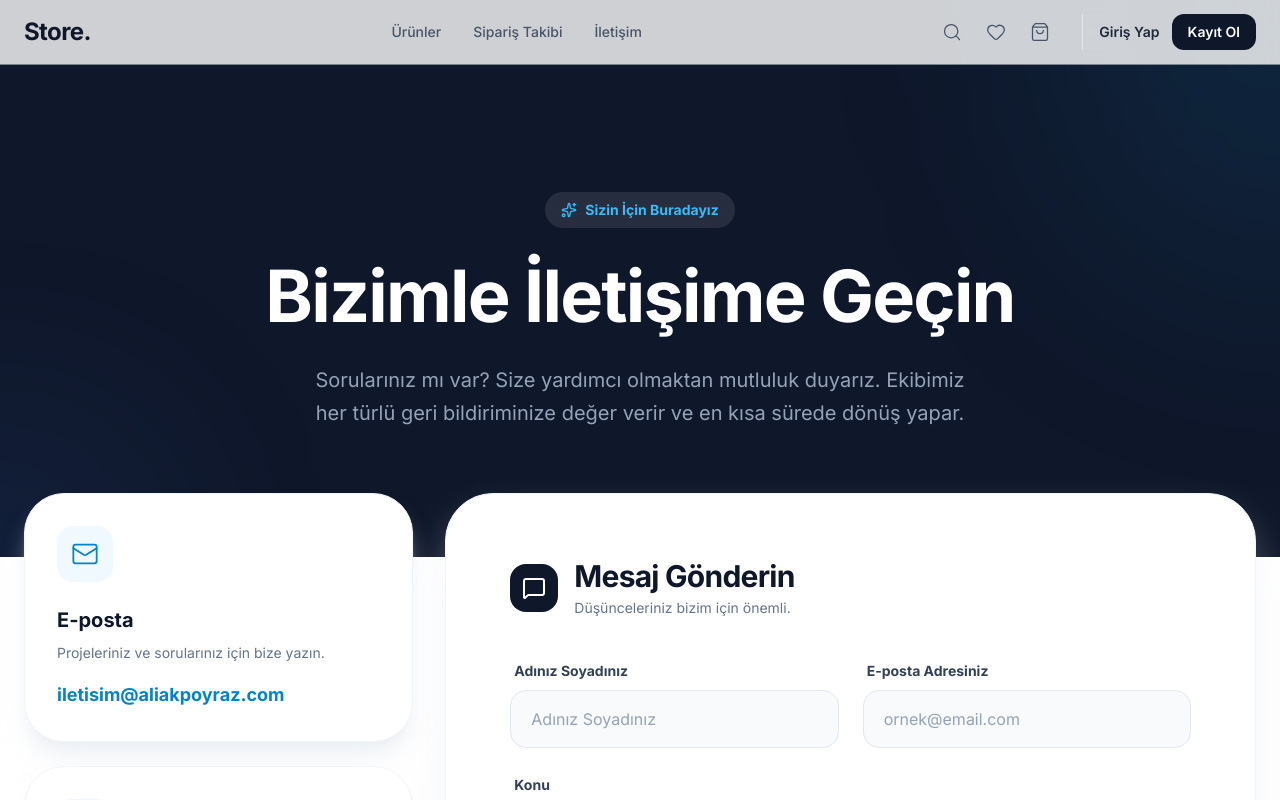
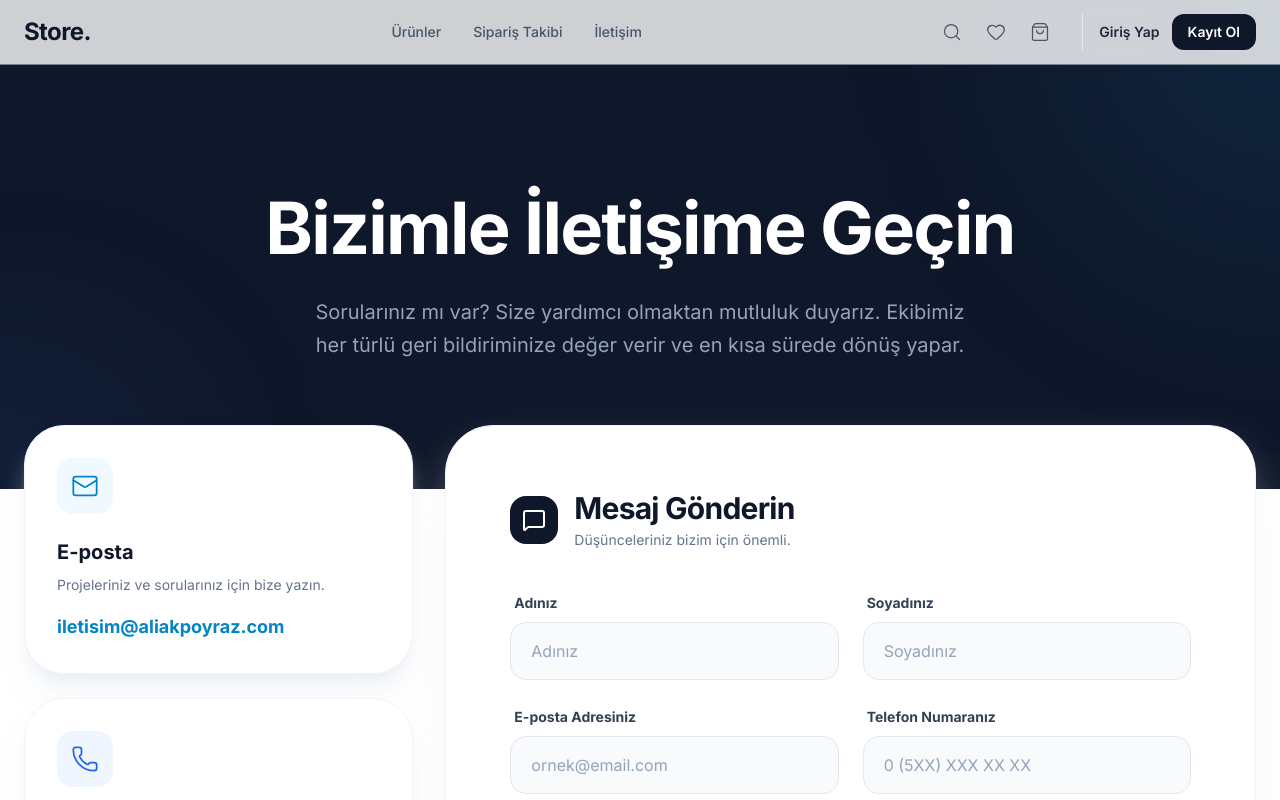
Before and after one commit to aliakpoyraz/mini-e-ticaret, a Next.js app: page /iletisim in a window 1280 px wide. Shown: the top 800 px of the page. Built offline with nearby package versions, Linux system fonts and the light colour scheme; no server answers; the database is empty.

Commit message:
Refine contact form: split name fields, added phone, and improved button UI

```diff
--- a/app/api/contact/route.ts
+++ b/app/api/contact/route.ts
@@ -4,9 +4,9 @@ import { sendEmail } from '@/lib/resend';
 export async function POST(req: NextRequest) {
     try {
         const body = await req.json();
-        const { name, email, subject, message } = body;
+        const { firstName, lastName, email, phone, subject, message } = body;
 
-        if (!name || !email || !subject || !message) {
+        if (!firstName || !lastName || !email || !phone || !subject || !message) {
             return NextResponse.json(
                 { error: 'Tüm alanlar zorunludur.' },
                 { status: 400 }
@@ -23,7 +23,17 @@ export async function POST(req: NextRequest) {
 
                     <div style="margin-bottom: 15px;">
                         <strong style="color: #666;">Gönderen:</strong><br/>
-                        <span style="font-size: 16px;">${name} (${email})</span>
+                        <span style="font-size: 16px;">${firstName} ${lastName}</span>
+                    </div>
+
+                    <div style="margin-bottom: 15px;">
+                        <strong style="color: #666;">E-posta:</strong><br/>
+                        <span style="font-size: 16px;">${email}</span>
+                    </div>
+
+                    <div style="margin-bottom: 15px;">
+                        <strong style="color: #666;">Telefon:</strong><br/>
+                        <span style="font-size: 16px;">${phone}</span>
                     </div>
 
                     <div style="margin-bottom: 15px;">
@@ -44,7 +54,7 @@ export async function POST(req: NextRequest) {
 
         const result = await sendEmail({
             to: adminEmail,
-            subject: `[İletişim Formu] ${subject}`,
+            subject: `[İletişim Formu] ${subject} - ${firstName} ${lastName}`,
             html: emailHtml,
         });
 
--- a/app/iletisim/ContactForm.tsx
+++ b/app/iletisim/ContactForm.tsx
@@ -8,8 +8,10 @@ export default function ContactForm() {
     const [isSuccess, setIsSuccess] = useState(false);
     const [error, setError] = useState('');
     const [formData, setFormData] = useState({
-        name: '',
+        firstName: '',
+        lastName: '',
         email: '',
+        phone: '',
         subject: '',
         message: ''
     });
@@ -36,7 +38,7 @@ export default function ContactForm() {
 
             if (res.ok) {
                 setIsSuccess(true);
-                setFormData({ name: '', email: '', subject: '', message: '' });
+                setFormData({ firstName: '', lastName: '', email: '', phone: '', subject: '', message: '' });
             } else {
                 setError(data.error || 'Mesaj gönderilemedi. Lütfen tüm alanları doldurduğunuzdan emin olun.');
             }
@@ -78,17 +80,32 @@ export default function ContactForm() {
 
             <div className="grid grid-cols-1 md:grid-cols-2 gap-6">
                 <div className="space-y-2">
-                    <label htmlFor="name" className="text-sm font-bold text-slate-700 ml-1">Adınız Soyadınız</label>
+                    <label htmlFor="firstName" className="text-sm font-bold text-slate-700 ml-1">Adınız</label>
                     <input
                         required
                         type="text"
-                        id="name"
-                        value={formData.name}
+                        id="firstName"
+                        value={formData.firstName}
                         onChange={handleChange}
                         className="w-full px-5 py-4 bg-slate-50 border border-slate-200 rounded-2xl focus:outline-none focus:ring-4 focus:ring-brand-500/10 focus:border-brand-500 transition-all text-slate-900 placeholder:text-slate-400"
-                        placeholder="Adınız Soyadınız"
+                        placeholder="Adınız"
                     />
                 </div>
+                <div className="space-y-2">
+                    <label htmlFor="lastName" className="text-sm font-bold text-slate-700 ml-1">Soyadınız</label>
+                    <input
+                        required
+                        type="text"
+                        id="lastName"
+                        value={formData.lastName}
+                        onChange={handleChange}
+                        className="w-full px-5 py-4 bg-slate-50 border border-slate-200 rounded-2xl focus:outline-none focus:ring-4 focus:ring-brand-500/10 focus:border-brand-500 transition-all text-slate-900 placeholder:text-slate-400"
+                        placeholder="Soyadınız"
+                    />
+                </div>
+            </div>
+
+            <div className="grid grid-cols-1 md:grid-cols-2 gap-6">
                 <div className="space-y-2">
                     <label htmlFor="email" className="text-sm font-bold text-slate-700 ml-1">E-posta Adresiniz</label>
                     <input
@@ -99,6 +116,18 @@ export default function ContactForm() {
                         onChange={handleChange}
                         className="w-full px-5 py-4 bg-slate-50 border border-slate-200 rounded-2xl focus:outline-none focus:ring-4 focus:ring-brand-500/10 focus:border-brand-500 transition-all text-slate-900 placeholder:text-slate-400"
                         placeholder="ornek@email.com"
+                    />
+                </div>
+                <div className="space-y-2">
+                    <label htmlFor="phone" className="text-sm font-bold text-slate-700 ml-1">Telefon Numaranız</label>
+                    <input
+                        required
+                        type="tel"
+                        id="phone"
+                        value={formData.phone}
+                        onChange={handleChange}
+                        className="w-full px-5 py-4 bg-slate-50 border border-slate-200 rounded-2xl focus:outline-none focus:ring-4 focus:ring-brand-500/10 focus:border-brand-500 transition-all text-slate-900 placeholder:text-slate-400"
+                        placeholder="0 (5XX) XXX XX XX"
                     />
                 </div>
             </div>
@@ -132,14 +161,16 @@ export default function ContactForm() {
             <button
                 type="submit"
                 disabled={isLoading}
-                className="w-full bg-slate-900 text-white font-bold py-4.5 rounded-2xl hover:bg-slate-800 transition-all flex items-center justify-center gap-2 group disabled:opacity-50 active:scale-[0.98]"
+                className="w-full bg-brand-600 hover:bg-brand-700 text-white font-extrabold py-5 rounded-2xl shadow-lg shadow-brand-500/25 transition-all flex items-center justify-center gap-3 group disabled:opacity-50 active:scale-[0.98] text-lg"
             >
                 {isLoading ? (
-                    <Loader2 size={20} className="animate-spin" />
+                    <Loader2 size={24} className="animate-spin" />
                 ) : (
                     <>
                         <span>Mesajı Gönder</span>
-                        <Send size={18} className="group-hover:translate-x-1 group-hover:-translate-y-1 transition-transform" />
+                        <div className="bg-white/20 p-1.5 rounded-lg group-hover:translate-x-1 group-hover:-translate-y-1 transition-transform">
+                            <Send size={20} />
+                        </div>
                     </>
                 )}
             </button>
--- a/app/iletisim/page.tsx
+++ b/app/iletisim/page.tsx
@@ -16,10 +16,6 @@ export default function ContactPage() {
                 <div className="absolute bottom-0 left-0 w-1/4 h-1/2 bg-blue-500/10 blur-[100px] rounded-full -translate-x-1/2 translate-y-1/2"></div>
 
                 <div className="container mx-auto px-6 text-center relative z-10 max-w-4xl">
-                    <div className="inline-flex items-center gap-2 px-4 py-2 bg-white/10 backdrop-blur-md rounded-full text-brand-400 text-sm font-bold mb-8 animate-fade-in">
-                        <Sparkles size={16} />
-                        <span>Sizin İçin Buradayız</span>
-                    </div>
                     <h1 className="text-5xl md:text-7xl font-bold tracking-tight mb-8 leading-[1.1]">
                         Bizimle İletişime Geçin
                     </h1>
```
